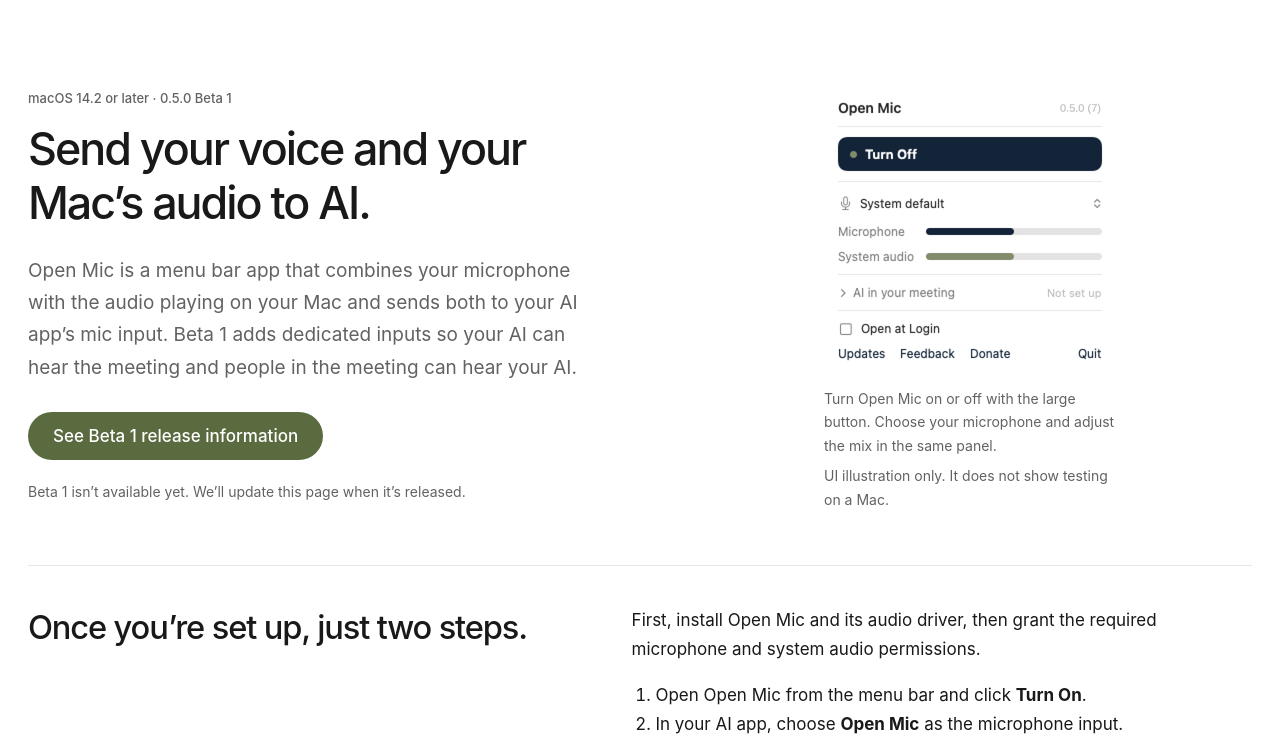
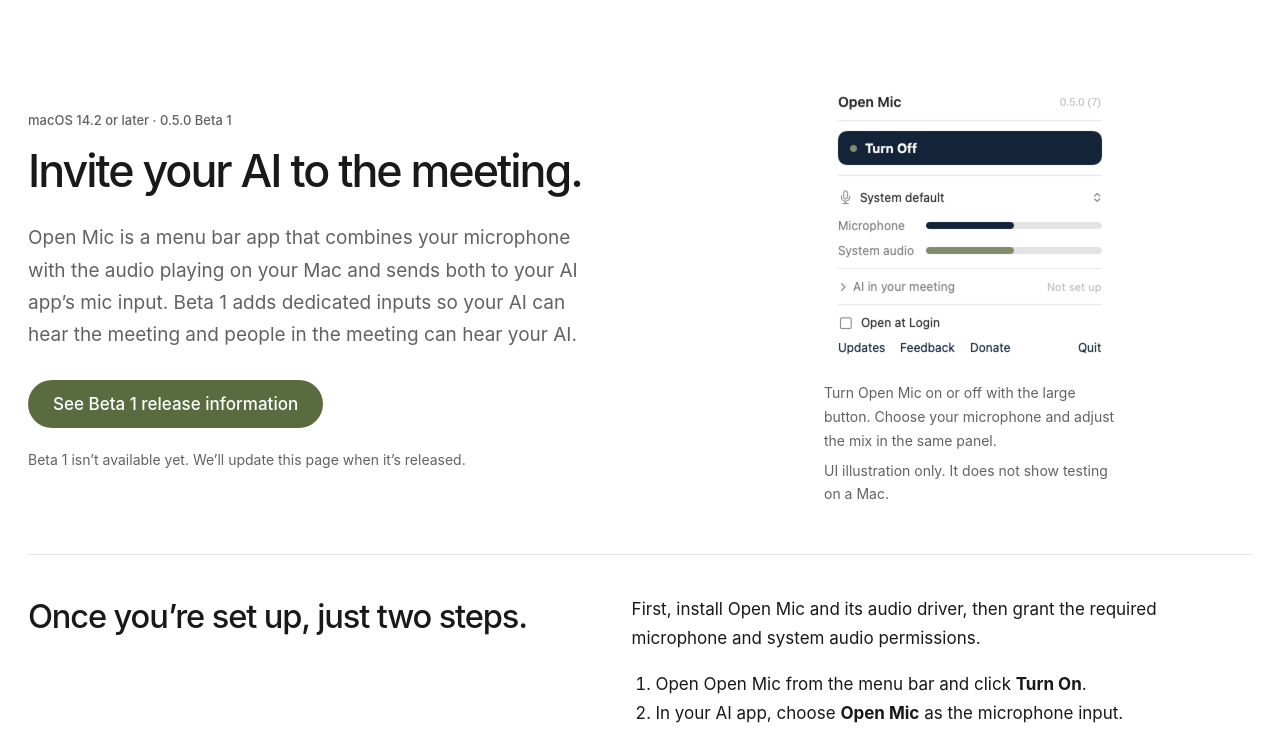
Before and after one commit to TKKRTKY/OpenMic, a plain HTML site: page beta/index.html in a window 1280 px wide. Shown: the part 48-790 px from the top of the page. Drawn offline with Linux system fonts and the light colour scheme.

Commit message:
Invite AI to the meeting in the beta hero
Co-Authored-By: tkkr <shijimishimijimi@gmail.com>

```diff
--- a/beta/index.html
+++ b/beta/index.html
@@ -4,7 +4,7 @@
   <head>
     <meta charset="utf-8" />
     <meta content="width=device-width, initial-scale=1" name="viewport" />
-    <title>Open Mic 0.5.0 Beta 1 — Send your voice and your Mac’s audio to AI</title>
+    <title>Open Mic 0.5.0 Beta 1 — Invite your AI to the meeting.</title>
     <meta
       content="Send your AI’s voice into a meeting and let it hear the meeting in return. Open Mic 0.5.0 Beta 1 for macOS 14.2 or later."
       name="description"
@@ -48,7 +48,7 @@
       <div aria-labelledby="headline" class="hero beta-hero">
         <div class="hero-copy">
           <p class="eyebrow">macOS 14.2 or later · 0.5.0 Beta 1</p>
-          <h1 id="headline">Send your voice and your Mac’s audio to AI.</h1>
+          <h1 id="headline">Invite your AI to the meeting.</h1>
           <p class="lede">
             Open Mic is a menu bar app that combines your microphone with the
             audio playing on your Mac and sends both to your AI app’s mic input.
```
Also changed, not shown: ja/beta/index.html (+2 -2 lines).
